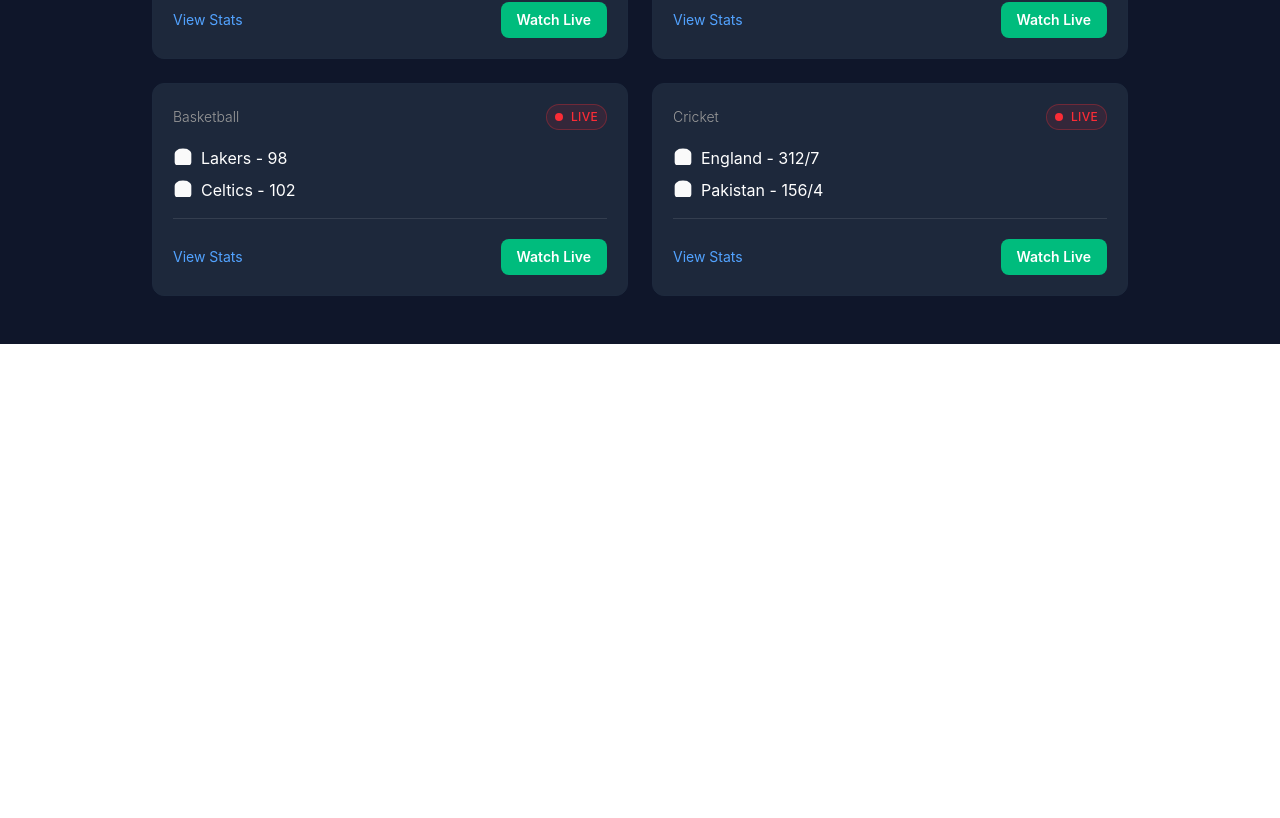
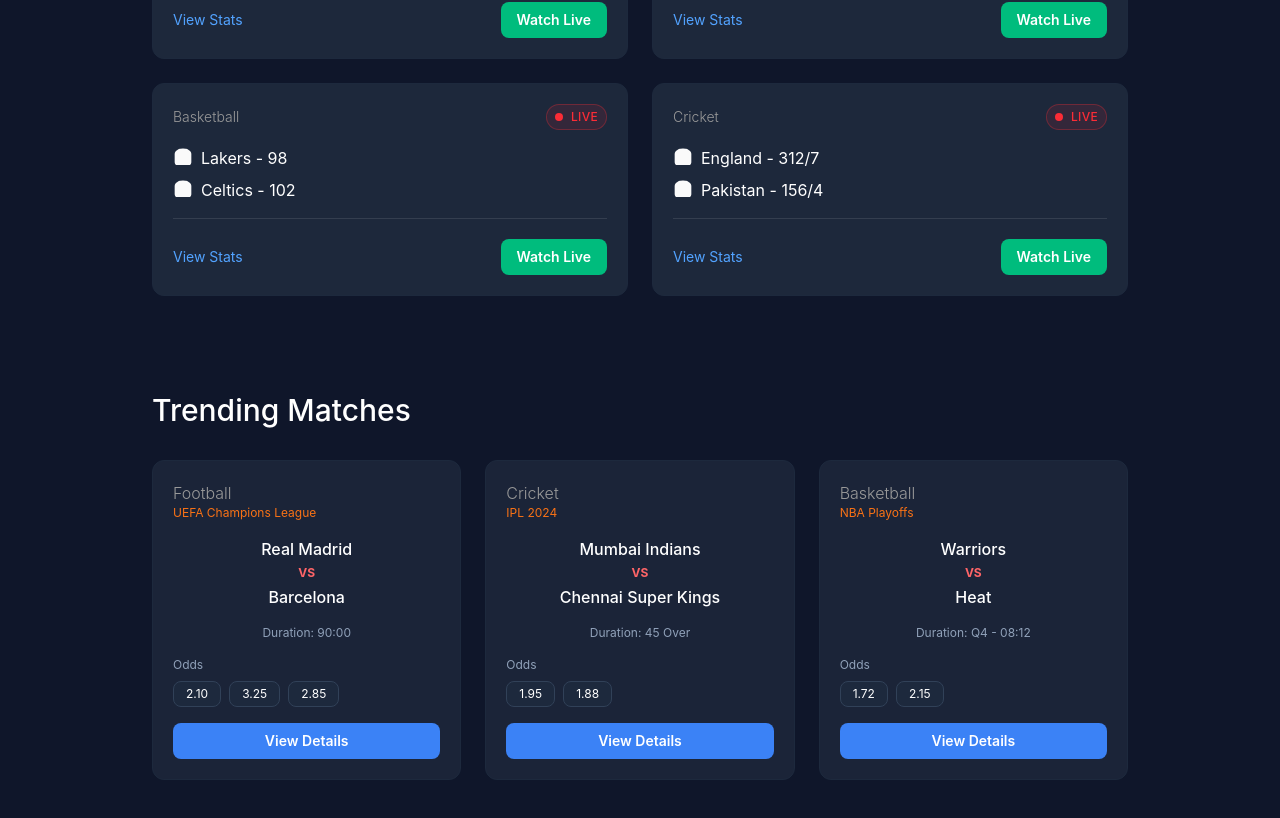
Before and after one commit to ChamilSachintha/Sports-Dashboard-Application, a React (Vite) app: page / in a window 1280 px wide. Shown: the part 975-1793 px from the top of the page. Before the commit the page ends 1319 px from the top, so only its background shows below. Built offline with nearby package versions, Linux system fonts and the light colour scheme.

Commit message:
Add Trending Matches section

```diff
--- a/src/App.tsx
+++ b/src/App.tsx
@@ -1,6 +1,7 @@
 import Navbar from "./components/Navbar";
 import Hero from "./components/Hero";
 import LiveMatches from "./components/LiveMatches";
+import TrendingMatches from "./components/TrendingMatches";
 
 function App() {
   return (
@@ -9,6 +10,7 @@
       <Hero />
       <div className="mx-32">
         <LiveMatches />
+        <TrendingMatches />
       </div>
     </div>
   );
--- /dev/null
+++ b/src/components/TrendingMatches.tsx
@@ -0,0 +1,99 @@
+export default function TrendingMatches() {
+  const matches = [
+    {
+      sport: "Football",
+      tournament: "UEFA Champions League",
+      team1: "Real Madrid",
+      team2: "Barcelona",
+      duration: "90:00",
+      odds: ["2.10", "3.25", "2.85"],
+    },
+    {
+      sport: "Cricket",
+      tournament: "IPL 2024",
+      team1: "Mumbai Indians",
+      team2: "Chennai Super Kings",
+      duration: "45 Over",
+      odds: ["1.95", "1.88"],
+    },
+    {
+      sport: "Basketball",
+      tournament: "NBA Playoffs",
+      team1: "Warriors",
+      team2: "Heat",
+      duration: "Q4 - 08:12",
+      odds: ["1.72", "2.15"],
+    },
+  ];
+
+  return (
+    <section className="w-full bg-[#0f162a] py-12 px-6">
+
+      <h2 className="text-white text-2xl md:text-3xl font-medium mb-8">
+        Trending Matches
+      </h2>
+
+      <div className="grid grid-cols-1 md:grid-cols-3 gap-6">
+
+        {matches.map((match, index) => (
+          <div
+            key={index}
+            className="bg-[#1b2438] border border-slate-800 rounded-xl p-5 text-white hover:scale-[1.03] transition"
+          >
+
+            {/* Sport */}
+            <h3 className="text-[#999999] font-light text-m">
+              {match.sport}
+            </h3>
+
+            {/* Tournament */}
+            <p className="text-[#f97216] text-xs mb-4">
+              {match.tournament}
+            </p>
+
+            {/* Teams */}
+            <div className="text-center space-y-1 mb-4">
+
+              <p className="text-white font-medium">{match.team1}</p>
+
+              <p className="text-red-400 text-xs font-bold">VS</p>
+
+              <p className="text-white font-medium">{match.team2}</p>
+
+            </div>
+
+            {/* Duration */}
+            <div className="flex justify-center text-xs text-slate-400 mb-4">
+              <span>Duration: {match.duration}</span>
+            </div>
+
+            {/* Odds */}
+            <div className="mb-4">
+              <p className="text-xs text-slate-400 mb-2">Odds</p>
+
+              <div className="flex gap-2 flex-wrap">
+                {match.odds.map((odd, i) => (
+                  <span
+                    key={i}
+                    className="px-3 py-1 bg-slate-800 border border-slate-700 rounded-lg text-xs text-white"
+                  >
+                    {odd}
+                  </span>
+                ))}
+              </div>
+            </div>
+
+            {/* Button */}
+            <button className="w-full bg-[#3b82f6] text-black font-semibold py-2 rounded-lg text-sm">
+                <span className="text-sm text-white">
+              View Details
+                </span>
+            </button>
+
+          </div>
+        ))}
+
+      </div>
+    </section>
+  );
+}
```
